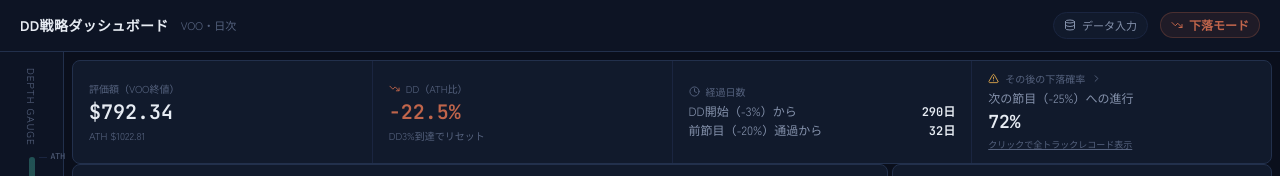
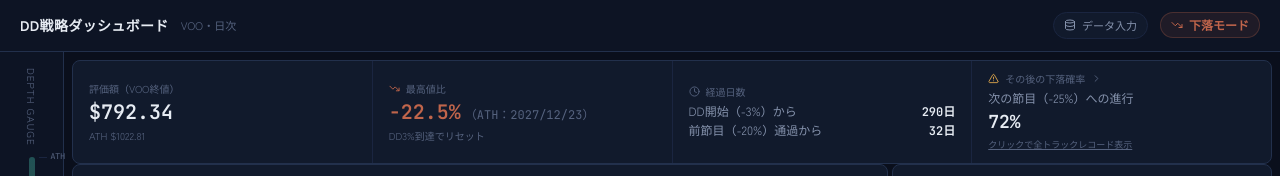
Before and after one commit to rai0103/dd-dashboard, a Next.js app: page / in a window 1280 px wide. Shown: the top 176 px of the page. Built offline with nearby package versions, Linux system fonts and the light colour scheme.

Commit message:
上段のDD表示を「最高値比」（下落時：ATH日付付き）と「前回最高値（DD3%後）比」（最高値更新モード：最新日付付き）に修正

```diff
--- a/components/DDDashboard.jsx
+++ b/components/DDDashboard.jsx
@@ -102,7 +102,8 @@ function computeAll(rawSeries) {
   const modelRow = nearestModelRow(currentDD);
   const currentLevelP = currentTLabel === "-3%" ? 100 : (FINAL_REACH_DATA.find((r) => r.label === currentTLabel)?.p ?? null);
   const currentFreqLabel = currentLevelP !== null ? freqLabelFromP(currentLevelP) : null;
-  return { FULL, last, currentDD, currentPrice, currentATH, isDrawdown, mode, episode, ddStartIdx, daysSinceDDStart, daysSinceCurrentThreshold, legDays, isEntryLeg, currentTLabel, currentEpisodeCurve, speedCategory, nextProg, modelRow, currentLevelP, currentFreqLabel };
+  const athDate = FULL[episode.athIdx].date; // 直近の下落局面の起点となった最高値更新日
+  return { FULL, last, currentDD, currentPrice, currentATH, isDrawdown, mode, episode, ddStartIdx, daysSinceDDStart, daysSinceCurrentThreshold, legDays, isEntryLeg, currentTLabel, currentEpisodeCurve, speedCategory, nextProg, modelRow, currentLevelP, currentFreqLabel, athDate };
 }
 
 const PROGRESSION_DATA = [
@@ -380,6 +381,7 @@ function sliceForPeriod(FULL, last, key) {
   return out;
 }
 function fmtAxisDate(d, rangeDays) { if (rangeDays > 900) return `${d.getFullYear()}`; if (rangeDays > 120) return `${d.getFullYear()}/${d.getMonth() + 1}`; return `${d.getMonth() + 1}/${d.getDate()}`; }
+function fmtYMD(d) { return `${d.getFullYear()}/${d.getMonth() + 1}/${d.getDate()}`; }
 
 /* ---------------- reusable evaluation/DD composed chart ---------------- */
 function EvalDDChartBody({ chartData, rangeDays, d, hidden, withBrush = false, fontSize = 10, width, height }) {
@@ -511,8 +513,8 @@ function StatusPanel({ d, onOpenTrackRecord }) {
           <div className="text-[10px] mt-0.5" style={{ color: C.textDim }}>ATH ${d.currentATH.toFixed(2)}</div>
         </div>
         <div className="flex-1 px-4 py-2 flex flex-col justify-center" style={{ borderRight: `1px solid ${C.borderSoft}` }}>
-          <div className="flex items-center gap-1.5 mb-0.5">{d.isDrawdown ? <TrendingDown size={11} style={{ color: depthColor(d.currentDD) }} /> : <TrendingUp size={11} style={{ color: C.teal }} />}<span className="text-[10px]" style={{ color: C.textDim }}>{d.isDrawdown ? "DD（ATH比）" : "上昇（直近安値比）"}</span></div>
-          <div className="mono text-xl font-bold" style={{ color: depthColor(d.currentDD) }}>{d.isDrawdown ? `${d.currentDD.toFixed(1)}%` : `+${(-d.currentDD).toFixed(1)}%`}</div>
+          <div className="flex items-center gap-1.5 mb-0.5">{d.isDrawdown ? <TrendingDown size={11} style={{ color: depthColor(d.currentDD) }} /> : <TrendingUp size={11} style={{ color: C.teal }} />}<span className="text-[10px]" style={{ color: C.textDim }}>{d.isDrawdown ? "最高値比" : "前回最高値（DD3％後）比"}</span></div>
+          <div className="mono text-xl font-bold" style={{ color: depthColor(d.currentDD) }}>{d.isDrawdown ? `${d.currentDD.toFixed(1)}%` : `+${(-d.currentDD).toFixed(1)}%`}<span className="mono text-xs font-normal ml-1" style={{ color: C.textDim }}>（ATH：{fmtYMD(d.isDrawdown ? d.athDate : d.last.date)}）</span></div>
           <div className="text-[10px] mt-0.5" style={{ color: C.textDim }}>DD3%到達でリセット</div>
         </div>
         <div className="flex-1 px-4 py-2 flex flex-col justify-center" style={{ borderRight: `1px solid ${C.borderSoft}` }}>
```
